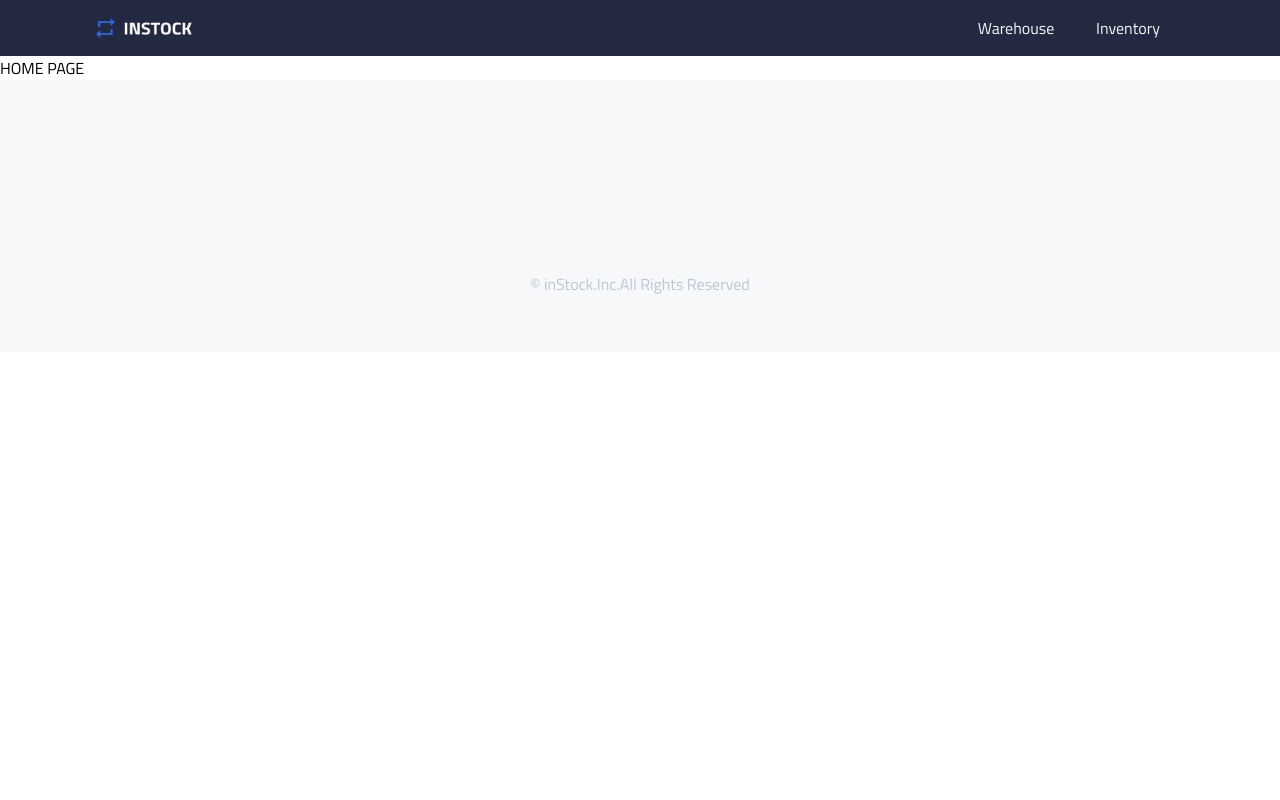
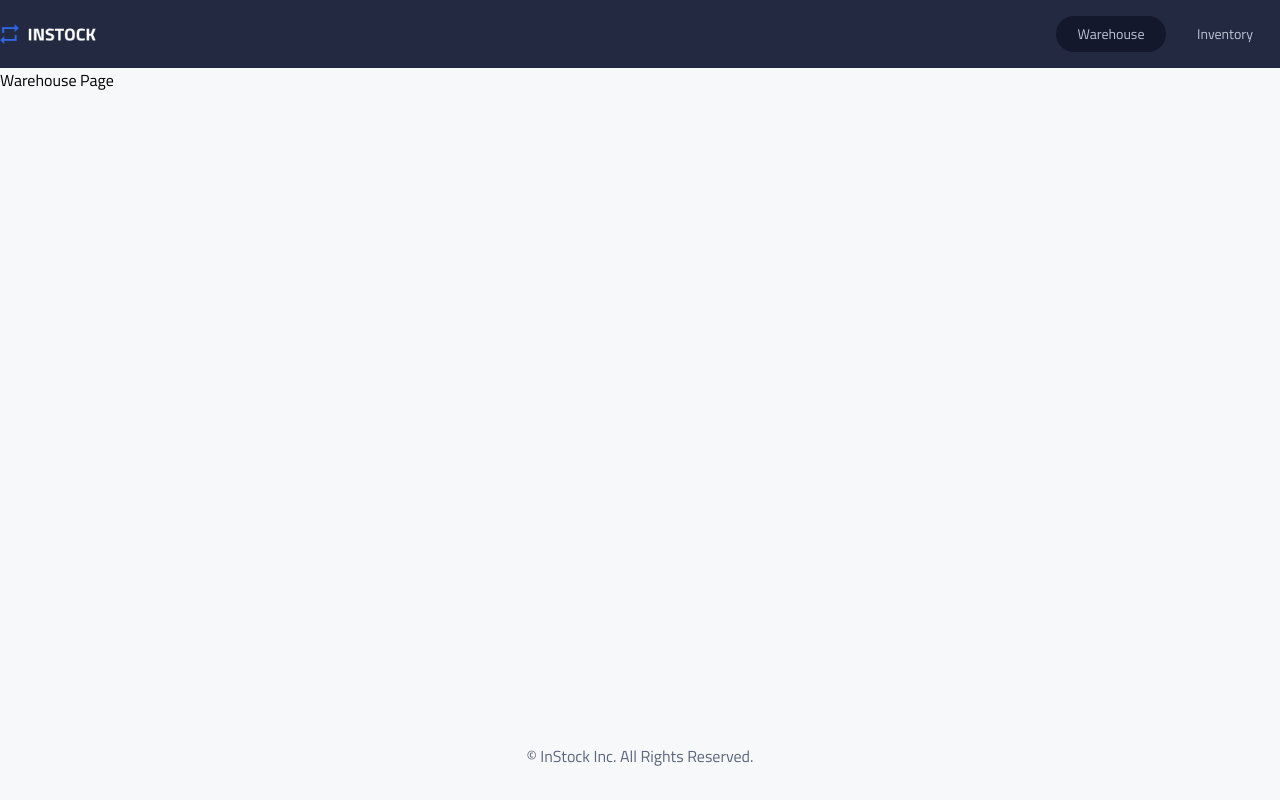
Before and after one commit to brainstation-team-3/instock-client, a React (Vite) app: page / in a window 1280 px wide. Built offline with nearby package versions, Linux system fonts and the light colour scheme.

Commit message:
refactor: NavBar & Footer styling

```diff
--- a/src/App.jsx
+++ b/src/App.jsx
@@ -1,6 +1,5 @@
 import React from 'react'
 import { Route, Routes } from 'react-router-dom'
-import Home from '@pages/Home'
 import Warehouse from '@pages/Warehouse'
 import Inventory from '@pages/Inventory'
 import PageNotFound from '@pages/PageNotFound'
@@ -9,16 +8,18 @@ import Footer from '@components/Footer/Footer'
 
 function App() {
   return (
-    <>
+    <div className='flex h-screen flex-col bg-instock-light-grey'>
       <NavBar />
-      <Routes>
-        <Route path="/" element={<Home />} />
-        <Route path="/warehouse" element={<Warehouse />}/>
-        <Route path="/inventory" element={<Inventory />}/>
-        <Route path="*" element={<PageNotFound />} />
-      </Routes>
+      <div className='grow'>
+        <Routes>
+          <Route path='/' element={<Warehouse />} />
+          <Route path='/warehouse' element={<Warehouse />} />
+          <Route path='/inventory' element={<Inventory />} />
+          <Route path='*' element={<PageNotFound />} />
+        </Routes>
+      </div>
       <Footer />
-    </>
+    </div>
   )
 }
 
--- a/src/components/Footer/Footer.jsx
+++ b/src/components/Footer/Footer.jsx
@@ -3,8 +3,8 @@ import React from 'react'
 export default function Footer() {
   return (
     <>
-      <p className="pt-8 pb-16 h-16 w-auto bg-instock-light-grey text-center text-instock-cloud md:h-24 md:py-26 xl:h-6 xl:pt-48 xl:pb-20">
-        &copy; inStock.Inc.All Rights Reserved
+      <p className="mt-auto w-full py-8 text-center bg-instock-light-grey text-instock-slate">
+        &copy; InStock Inc. All Rights Reserved.
       </p>
     </>
   )
--- a/src/components/NavBar/NavBar.jsx
+++ b/src/components/NavBar/NavBar.jsx
@@ -1,24 +1,42 @@
-import React from 'react'
+import React, { useState } from 'react'
 import { NavLink } from 'react-router-dom'
 import logo from '@assets/logos/InStock-Logo_1x.png'
 import NavItem from '@components/NavBar/NavItem'
 
 export default function NavBar() {
+
+  const [ActiveLink, setActiveLink] = useState('Warehouse')
+  const NavLinks = [
+    {
+      path: '/warehouse',
+      name: 'Warehouse',
+    },
+    {
+      path: '/inventory',
+      name: 'Inventory',
+    },
+  ]
+
   return (
-    <>
-      <div className="bg-instock-graphite ">
-        <nav className="section flex flex-col gap-4 py-4 md:flex-row justify-between items-center xl:px-24">
-          <section className="flex justify-center ">
-            <NavLink to="/">
-              <img className="w-24" src={logo} />
-            </NavLink>
-          </section>
-          <section className="flex text-instock-white md:w-56 justify-around">
-            <NavItem to='/warehouse' name='Warehouse'/>
-            <NavItem to='/inventory' name='Inventory'/>
-          </section>
-        </nav>
-      </div>
-    </>
+    <header className='pt-1 pb-16 bg-instock-graphite md:p-0'>
+      <nav className='flex flex-col items-center justify-between gap-4 py-4 section md:flex-row'>
+        <div className='flex justify-between'>
+          <NavLink to='/'>
+            <img className='w-24' src={logo} alt='instock-logo' />
+          </NavLink>
+        </div>
+        <div className='mt-2 flex w-full justify-center gap-4 md:w-56 md:gap-1 md:m-0'>
+          {NavLinks.map((link, index) => (
+            <NavItem
+              key={index}
+              to={link.path}
+              name={link.name}
+              active={ActiveLink}
+              setActiveLink={setActiveLink}
+            />
+          ))}
+        </div>
+      </nav>
+    </header>
   )
 }
--- a/src/components/NavBar/NavItem.jsx
+++ b/src/components/NavBar/NavItem.jsx
@@ -2,12 +2,17 @@ import React from 'react'
 import { NavLink } from 'react-router-dom'
 
 
-export default function NavItem({ to, name }) {
-    return (<NavLink to={to} className= {({isActive}) => {
-        return (
-            "text-instock-light-grey text-center hover:underline hover:text-instock-white"  + (isActive ? "h-9 w-1/2 rounded-full bg-instock-black " : "h-9 w-1/2 text-instock-light-grey text-center ")
-        )
-    }}>
-        {name}
-        </NavLink>)
+export default function NavItem({ to, name, active, setActiveLink }) {
+  return (
+    <NavLink
+      className={`
+        ${active === name ? 'bg-instock-black' : ''}
+        w-52 text-sm rounded-full py-2 text-center align-middle text-instock-cloud
+        hover:text-instock-white hover:underline
+      `}
+      to={to}
+      onClick={() => setActiveLink(name)}
+    >
+      {name}
+    </NavLink>)
 }
--- a/src/pages/Home.jsx
+++ /dev/null
@@ -1,11 +0,0 @@
-import React from 'react'
-
-
-const Home = () => {
-  return (
-    <div>HOME PAGE
-     </div>
-  )
-}
-
-export default Home
--- a/src/pages/PageNotFound.jsx
+++ b/src/pages/PageNotFound.jsx
@@ -2,6 +2,6 @@ import React from 'react'
 
 export default function PageNotFound() {
   return (
-    <div>PageNotFound</div>
+    <div className='py-4 text-4xl section'>404 Page Not Found :( </div>
   )
 }
```
Also changed, not shown: 1 other file (tests, documents, lock files or other folders).
